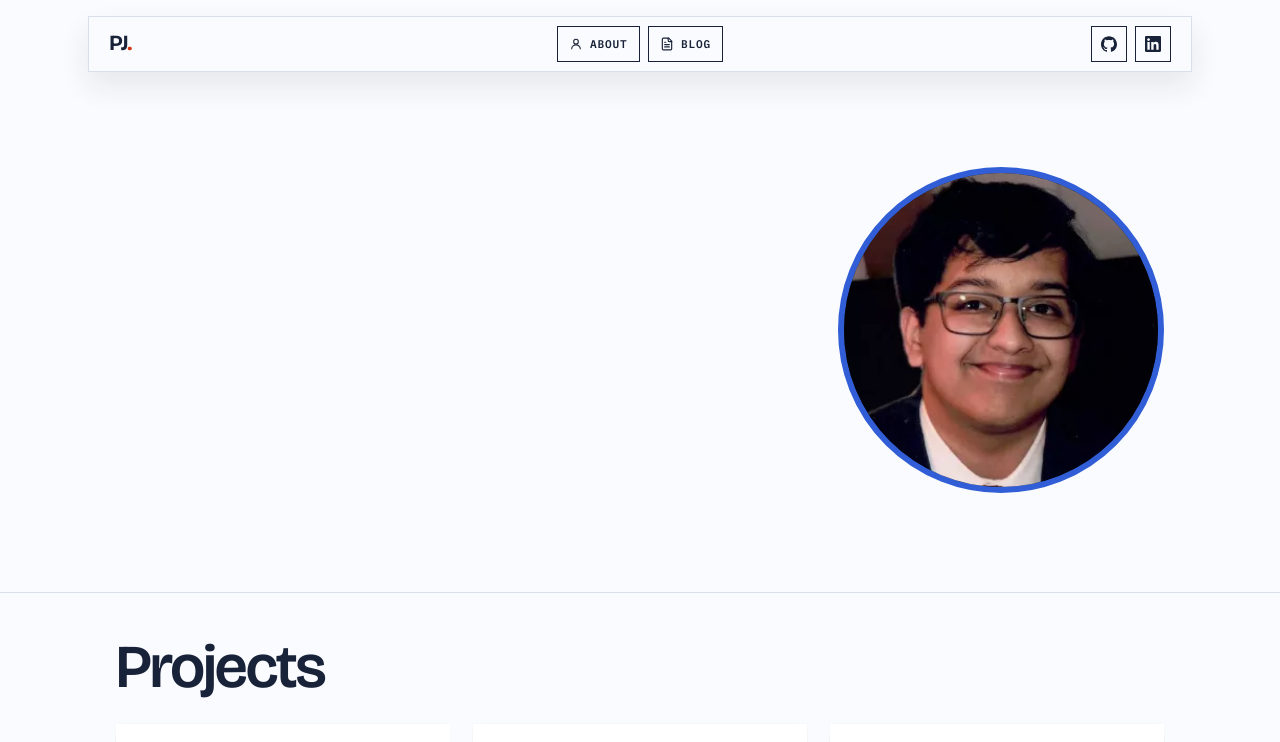
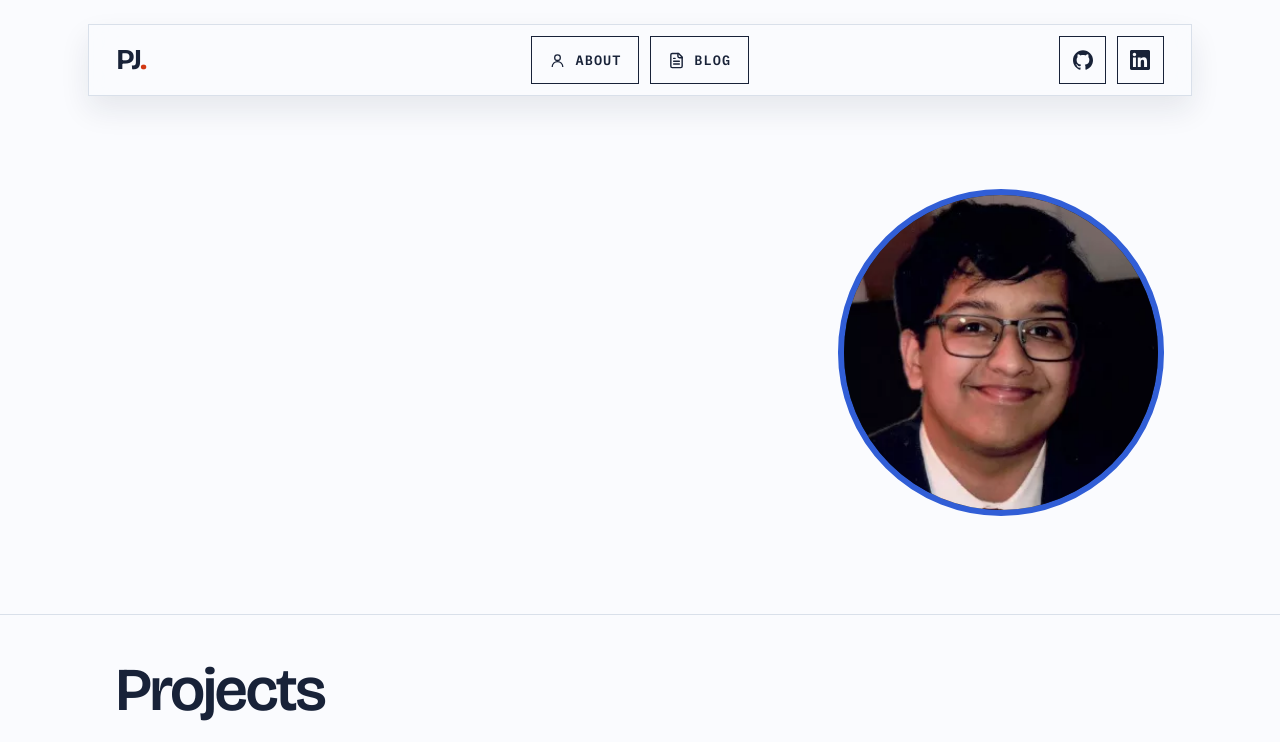
Before and after one commit to pjrus/p-jain-dev, a SvelteKit app: page / in a window 1280 px wide. Shown: the top 742 px of the page. Built offline with nearby package versions, Linux system fonts and the light colour scheme.

Commit message:
feat: increase header navigation size and adjust related styles for improved accessibility

```diff
--- a/src/lib/components/SiteHeader.svelte
+++ b/src/lib/components/SiteHeader.svelte
@@ -102,8 +102,8 @@
     <a class="brand" href={`${base}/#top`} aria-label="Paarangat Jain, back to top">PJ<span>.</span></a>
 
     <nav class="primary-nav" aria-label="Main navigation">
-      <a href={`${base}/about`} aria-current={isAbout ? 'page' : undefined}><IconUser /> About</a>
-      <a href={`${base}/blog`} aria-current={isBlog ? 'page' : undefined}><IconDocument /> Blog</a>
+      <a href={`${base}/about`} aria-current={isAbout ? 'page' : undefined}><IconUser size={17} /> About</a>
+      <a href={`${base}/blog`} aria-current={isBlog ? 'page' : undefined}><IconDocument size={17} /> Blog</a>
     </nav>
 
     <div class="header-actions">
@@ -114,7 +114,7 @@
         rel="noreferrer"
         aria-label="GitHub profile"
       >
-        <IconGithub />
+        <IconGithub size={20} />
       </a>
       <a
         class="header-social"
@@ -123,7 +123,7 @@
         rel="noreferrer"
         aria-label="LinkedIn profile"
       >
-        <IconLinkedin />
+        <IconLinkedin size={20} />
       </a>
       <button
         id="menu-toggle"
--- a/src/styles/header.css
+++ b/src/styles/header.css
@@ -4,7 +4,7 @@
   top: 0;
   left: 0;
   right: 0;
-  padding-top: 1rem;
+  padding-top: 1.5rem;
   pointer-events: none;
 }
 
@@ -12,9 +12,9 @@
   display: grid;
   grid-template-columns: minmax(0, 1fr) auto minmax(0, 1fr);
   align-items: center;
-  min-height: 3.5rem;
-  gap: 1rem;
-  padding-inline: var(--control-pad-x);
+  min-height: 4.5rem;
+  gap: 1.5rem;
+  padding-inline: 1.7rem;
   border: 1px solid var(--line);
   background: var(--header-surface);
   background: color-mix(in srgb, var(--header-surface) 85%, transparent);
@@ -28,7 +28,7 @@
   grid-column: 1;
   justify-self: start;
   font-family: var(--font-display);
-  font-size: 1.35rem;
+  font-size: 1.8rem;
   font-weight: 700;
   letter-spacing: -0.05em;
   line-height: 1;
@@ -44,7 +44,7 @@
   justify-self: center;
   display: flex;
   align-items: center;
-  gap: 0.5rem;
+  gap: 0.65rem;
 }
 
 /* Outlined boxes carrying an icon and a mono label, sharing the icon controls'
@@ -52,15 +52,15 @@
 .primary-nav a {
   display: inline-flex;
   align-items: center;
-  gap: 0.45rem;
+  gap: 0.6rem;
   min-height: var(--control-h-sm);
-  padding: 0 0.7rem;
+  padding: 0 1.05rem;
   border: 1px solid var(--ink);
   color: var(--ink);
   font-family: var(--font-mono);
-  font-size: 0.7rem;
+  font-size: 0.85rem;
   font-weight: 600;
-  letter-spacing: 0.07em;
+  letter-spacing: 0.08em;
   text-transform: uppercase;
   text-decoration: none;
   white-space: nowrap;
@@ -80,10 +80,10 @@
 
 .header-actions {
   grid-column: 3;
+  justify-self: end;
   display: flex;
   align-items: center;
-  justify-self: end;
-  gap: 0.5rem;
+  gap: 0.65rem;
 }
 
 /* Icon-only square control: identical footprint to its siblings so the
@@ -98,7 +98,7 @@
   border: 1px solid var(--ink);
   background: transparent;
   color: var(--ink);
-  font-size: 0.8rem;
+  font-size: 0.85rem;
   font-weight: 600;
   cursor: pointer;
   text-decoration: none;
@@ -124,8 +124,8 @@
 .menu-icon {
   position: relative;
   display: block;
-  width: 16px;
-  height: 11px;
+  width: 20px;
+  height: 14px;
 }
 
 .menu-icon span {
@@ -142,15 +142,15 @@
 }
 
 .menu-icon span:nth-child(2) {
-  top: 5px;
+  top: 6px;
 }
 
 .menu-icon span:nth-child(3) {
-  top: 10px;
+  top: 12px;
 }
 
 .menu-icon.is-open span:nth-child(1) {
-  top: 5px;
+  top: 6px;
   transform: rotate(45deg);
 }
 
@@ -159,7 +159,7 @@
 }
 
 .menu-icon.is-open span:nth-child(3) {
-  top: 5px;
+  top: 6px;
   transform: rotate(-45deg);
 }
 
@@ -232,14 +232,6 @@
 }
 
 @media (max-width: 900px) {
-  .header-inner {
-    grid-template-columns: 1fr auto;
-  }
-
-  .header-actions {
-    grid-column: 2;
-  }
-
   .primary-nav,
   .header-actions .header-social {
     display: none;
--- a/src/styles/tokens.css
+++ b/src/styles/tokens.css
@@ -39,7 +39,7 @@
   /* Layout grid ---------------------------------------------------------- */
   --shell-max: 69rem;
   --gutter: 1.5rem;
-  --header-h: 4.5rem;
+  --header-h: 6rem;
 
   /* Vertical rhythm ------------------------------------------------------ */
   /* Sections carry this as symmetric padding-block, so the interval a visitor
@@ -57,7 +57,7 @@
   /* Controls ------------------------------------------------------------- */
   --control-h: 3.25rem;
   --control-h-md: 2.9rem;
-  --control-h-sm: 2.25rem;
+  --control-h-sm: 2.95rem;
   --control-pad-x: 1.25rem;
   --control-gap: 0.65rem;
 
```
Also changed, not shown: .impeccable/config.json, 1 other file (tests, documents, lock files or other folders).
